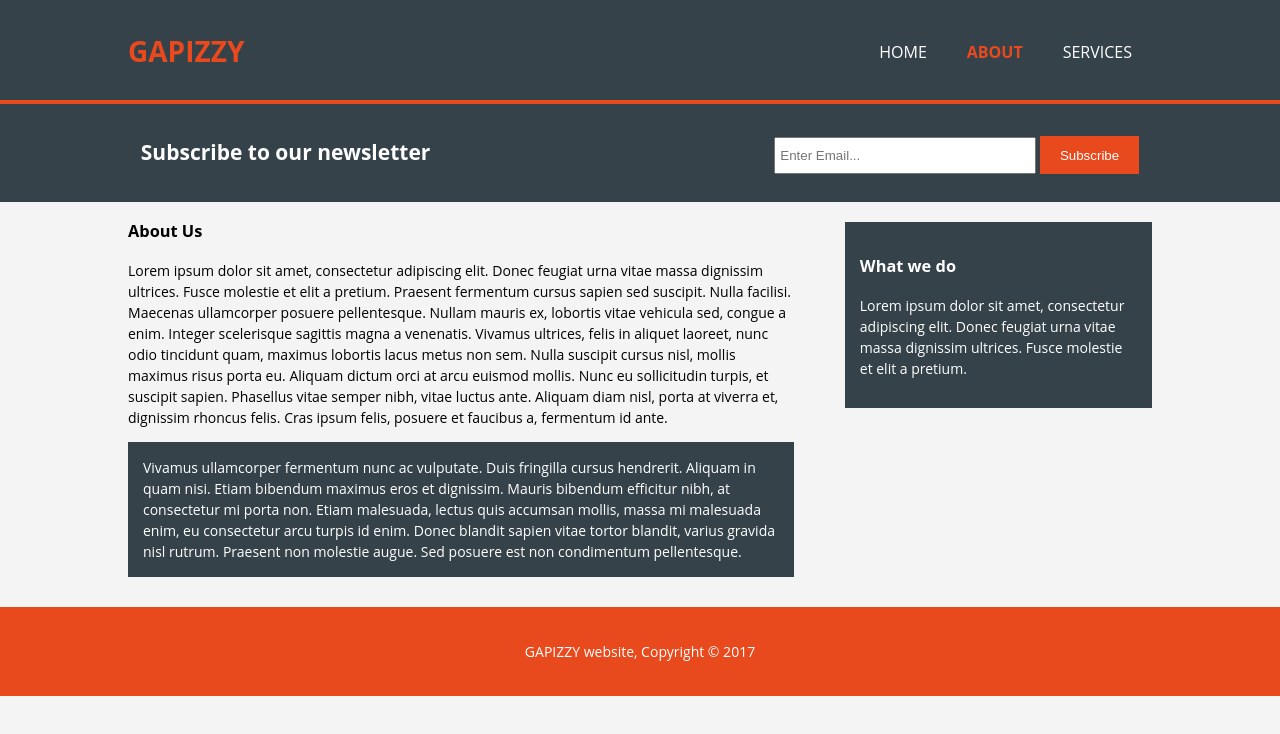
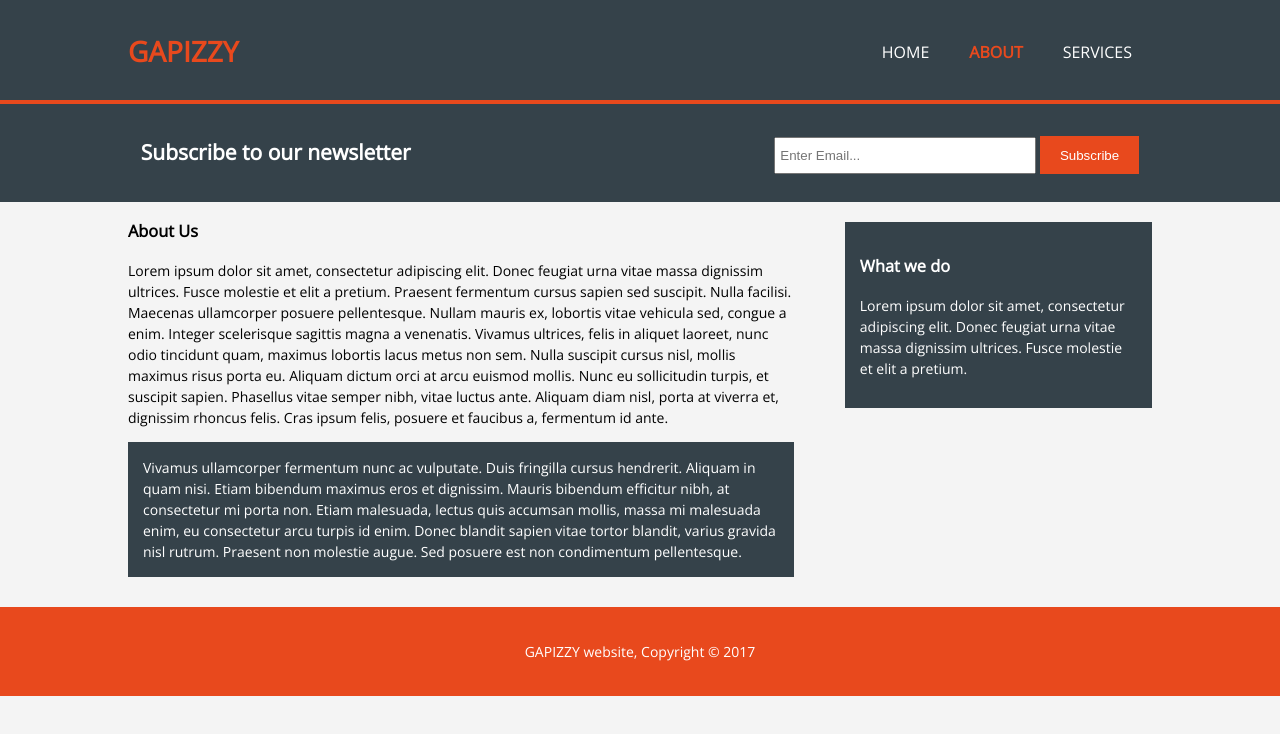
Before and after one commit to trantuan4884/test, a plain HTML site: page about.html in a window 1280 px wide. Drawn offline with nearby package versions, Linux system fonts and the light colour scheme.

Commit message:
Update about.html

```diff
--- a/about.html
+++ b/about.html
@@ -6,7 +6,7 @@
 		<meta name="description" content="Free source learning">
 		<meta name="keywords" content="GAP,GLOBALGAP">
 		<meta name="author" content="Tuan Tran">
-		<link rel="stylesheet" type="text/css" href="https://fonts.googleapis.com/css?family=Tangerine">
+		<link rel="stylesheet" type="text/css" href="https://fonts.googleapis.com/css?family=Open Sans">
 		<link rel="stylesheet" href="style.css">
 		<title>GAPIZZY | About</title>
 	</head>
```
